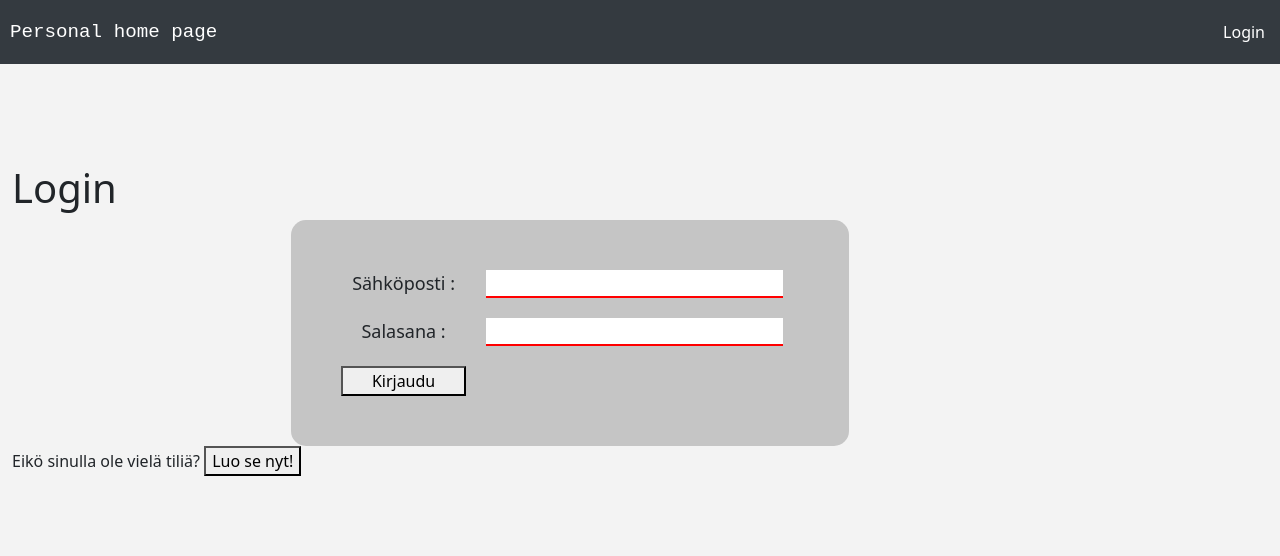
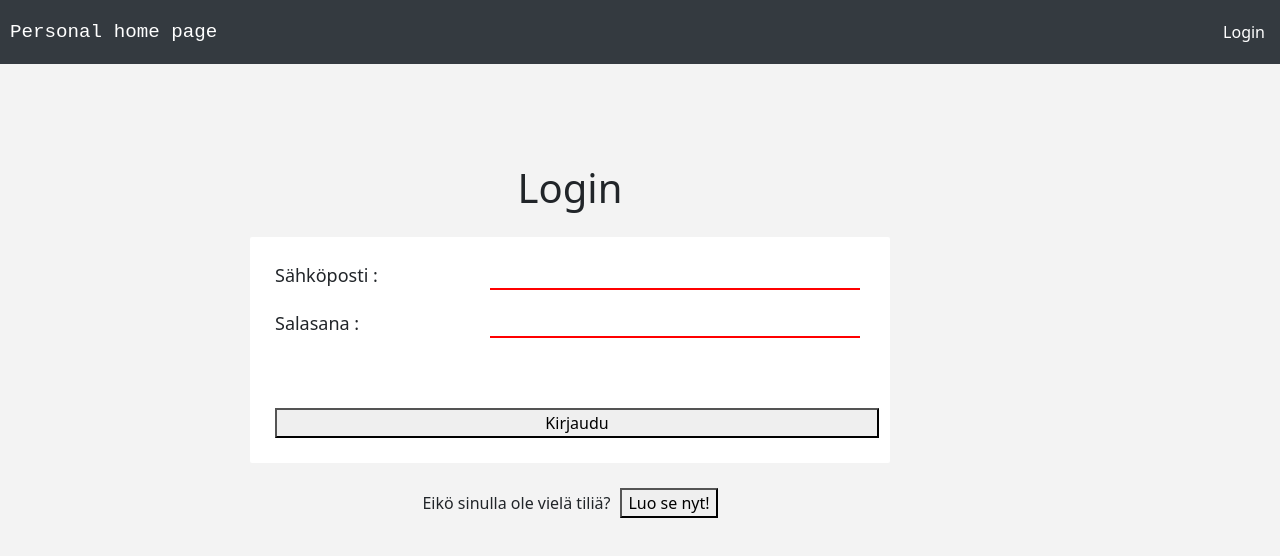
Before and after one commit to theCoffeehound/frontpage, a React (Create React App) app in the folder client/: page /authentication in a window 1280 px wide. Shown: the top 556 px of the page. Built offline with nearby package versions, Linux system fonts and the light colour scheme; a web font is replaced by a local one.

Commit message:
Update to login form

```diff
--- a/client/package.json
+++ b/client/package.json
@@ -11,7 +11,7 @@
     "react": "^18.2.0",
     "react-bootstrap": "^2.6.0",
     "react-dom": "^18.2.0",
-    "react-router-dom": "^6.8.1",
+    "react-router-dom": "^6.8.2",
     "react-scripts": "5.0.1",
     "web-vitals": "^2.1.4"
   },
--- a/client/src/components/Login.jsx
+++ b/client/src/components/Login.jsx
@@ -64,7 +64,7 @@ function Login() {
 
   return (
     <div className="login">
-      <h1>Login</h1>
+      <h1 className="title">Login</h1>
       <form
         className="login-form"
         onSubmit={handleSubmit}
@@ -88,12 +88,13 @@ function Login() {
             setSalasana(e.target.value);
           }}
         />
-        <button type="submit">Kirjaudu</button>
+        <button type="submit" id="login-btn">Kirjaudu</button>
       </form>
-      <div>
+      <div id="register-text">
         <span>
-          Eikö sinulla ole vielä tiliä?{" "}
+          Eikö sinulla ole vielä tiliä?
           <button
+            id="register-btn"
             onClick={() => {
               setLogorreg(false);
               console.log(`${logorreg}`);
--- a/client/src/pages/Authenticate.jsx
+++ b/client/src/pages/Authenticate.jsx
@@ -3,6 +3,7 @@ import { useContext } from "react";
 import Login from "../components/Login";
 import Register from "../components/Register";
 import { UserContext } from "../contexts/UserContext";
+import "../styles/Authentication.css";
 
 
 function Authentication(){
@@ -11,8 +12,8 @@ function Authentication(){
     const { logorreg } = useContext(UserContext);
 
     return(
-        <div className="container">
-            <div className="formi-container">
+        <div className="container" style={{width: "100%"}}>
+            <div className="formi-container" style={{width: "100%"}}>
 
                 { logorreg ? <Login /> : <Register />}
 
--- /dev/null
+++ b/client/src/styles/Authentication.css
@@ -0,0 +1,3 @@
+.container{
+    margin-inline: auto;
+}
--- a/client/src/styles/Login.css
+++ b/client/src/styles/Login.css
@@ -1,27 +1,38 @@
 .login{
+    display: grid;
+    justify-content: center;
+    grid-template-rows: auto;
+
+
+    margin-inline: auto;
     margin-top: 100px;
+    width: 100%;
+    text-align: center;
 }
 
 
 .login-form {
 
     /*  div:in keskitys */
-    width: 50%;
+    width: 40rem;
     margin: auto;
 
     /*      padding     */
-    padding: 50px;
+    padding: 25px;
 
     /*      grid määrittelyt        */
     display: grid;
-    grid-template-columns: 2fr 5fr;
+    grid-template-columns: 33% 66%;
     grid-template-rows: auto;
     grid-column-gap: 20px;
     grid-row-gap: 20px;
 
 
     background-color: rgba(192, 192, 192, 0.896);
-    border-radius: 15px;
+    border-radius: 2px;
+
+    background-color: white;
+
 }
 
 .login-form-user {
@@ -29,7 +40,7 @@
 }
 
 .login-form-label {
-    text-align: center;
+    text-align: left;
     font-size: large;
 }
 
@@ -52,6 +63,21 @@
     border-bottom: 2px solid red;
 }
 
-button {
-    right: 0px;
+.title{
+    margin-bottom: 25px;
 }
+
+#login-btn {
+    margin-top: 50px;
+    margin-inline: auto;
+    width: 100%;
+    grid-column: auto / span 2;
+}
+
+#register-text{
+    margin-top: 25px;
+}
+
+#register-btn{
+    margin-inline-start: 10px;
+}
```
Also changed, not shown: 1 other file (tests, documents, lock files or other folders).
